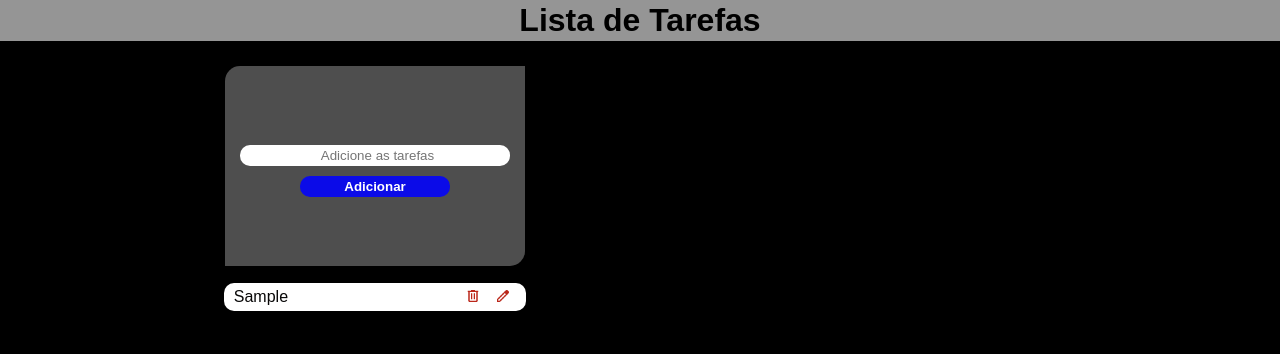
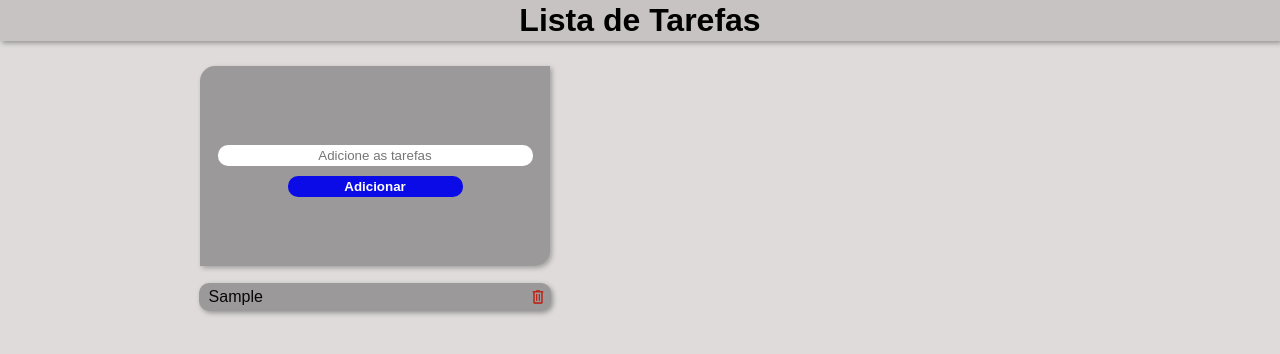
Before and after one commit to matias-gui/projeto-lista-de-tarefas, a plain HTML site: page index.html in a window 1280 px wide. Both pictures are taken after typing "Sample" into the empty fields and a click on the button "Adicionar". Drawn offline with Linux system fonts and the light colour scheme.

Commit message:
feat: Adicionando funcionalidade para salvar dados no localStorage

```diff
--- a/estilos/style.css
+++ b/estilos/style.css
@@ -26,13 +26,13 @@
 
 }
 body{
-    background-color: rgb(0, 0, 0);
+    background-color: rgba(201, 194, 194, 0.585);
     width: 100vw;
     height: 100vh;
 }
 h1{
     text-align: center;
-    background-color: rgba(255, 255, 255, 0.586);
+    background-color: rgba(8, 8, 8, 0.11);
     box-shadow: 2px 2px 5px #00000057;
     padding: 2px;
 }
@@ -57,13 +57,13 @@ h1{
     max-width: 750px;
 }
 .containe-tarefas{
-    width: 300px;
+    width: 350px;
     height: 200px;
     display: flex;
     flex-direction: column;
     align-items: center;
     justify-content: center;
-    background-color: rgba(251, 251, 251, 0.311);
+    background-color: #0a0a0a51;
     border-radius: 15px 0;
     box-shadow: 2px 2px 5px #01010147;
     margin: 10px 0;
@@ -94,40 +94,19 @@ ul {
     flex-direction: column;
     align-items: center;
     justify-content: center;
-    width: 60%;
+    width: 70%;
 }
 li{
     display: flex;
     width: 70%;
+    justify-content: space-between;
     text-indent: 5px;
     list-style: none;
-    background-color: #ffffff;
-    color: #090808;
+    background-color: #0a0a0a51;
+    color: #070707;
+    box-shadow: 2px 2px 5px #00000057;
     margin: 7px;
     padding: 5px;
     border-radius: 10px;
 
 }
-input{
-    display: flex;
-    width: 70%;
-    text-indent: 5px;
-    list-style: none;
-    background-color: #ffffff;
-    color: #090808;
-    margin: 7px;
-    padding: 5px;
-    border-radius: 10px;
-    border: none;
-    outline: none;
-}
-.buttonEdit{
-    padding: 5px ;
-    width: 60px;
-    position: absolute;
-    right: 64px;
-    border-radius: 10px;
-    background-Color: #0b0be8;
-    color: #ffff;
-    display: none;
-}
--- a/index.html
+++ b/index.html
@@ -21,10 +21,9 @@
             <button class="button-adicionar" onclick="adicionarTarefa()">Adicionar</button>
         </section>
       <ul class="mostrar-tarefas" >
-        <button class="buttonEdit"> Concluir</button>
       </ul>
     </main>
 </body>
 </html>
 
-<script src="/js/script.js"></script>
+<script src="/js/script.js" defer></script>
--- a/js/script.js
+++ b/js/script.js
@@ -1,4 +1,3 @@
-
 
 let tarefas = []
 let tarefa = document.querySelector('.input-tarefa')
@@ -7,78 +6,47 @@ let mostarTarefas = document.querySelector('.mostrar-tarefas')
 let ul = document.querySelector('ul')
 
 function adicionarTarefa() {
-    if(tarefa.value.length === 0){
+  if (tarefa.value.length === 0) {
     mensagem.style.display = 'block'
     mensagem.innerHTML = 'Nenhuma tarefa digitada'
     mensagem.style.animation = 'mensagem  2s ease-in-out '
-       setTimeout(()=>{
+    setTimeout(() => {
       mensagem.style.display = 'none'
     }, 3000)
-    }else if(tarefa.value.length >= 30){
+  } else if (tarefa.value.length >= 30) {
     mensagem.innerHTML = 'Texto muito longo '
     mensagem.style.display = 'block'
     mensagem.style.animation = 'mensagem  2s ease-in-out '
-       setTimeout(()=>{
+    setTimeout(() => {
       mensagem.style.display = 'none'
       mensagem.style.animation = ''
     }, 3000)
-    }else{
+  } else {
     tarefas.push(tarefa.value)
-
-    const novaTarefa  = document.createElement ('li')
+    localStorage.setItem('tarefas', JSON.stringify(tarefas))
+    const novaTarefa = document.createElement('li')
     novaTarefa.textContent = tarefa.value
 
+    const valorTarefa = tarefa.value
     const img1 = document.createElement('img')
     img1.src = 'img/delete_24dp_BB271A_FILL0_wght400_GRAD0_opsz24.png'
     img1.alt = 'Excluir'
     img1.style.width = '16px'
     img1.style.cursor = 'pointer'
-    img1.style.position = 'absolute'
-    img1.style.right = '110px'
-    img1.onclick = function(){
-      novaTarefa.remove()
-    }
-    const img2 = document.createElement('img')
-    const tarefaEdit = document.createElement('input')
-    const buttonEdit = document.querySelector('.buttonEdit')
-    tarefaEdit.style.display = 'none'
-
-    img2.src = 'img/edit_24dp_BB271A_FILL0_wght400_GRAD0_opsz24.png'
-    img2.alt = 'Editar'
-    img2.style.width = '16px'
-    img2.style.cursor = 'pointer'
-    img2.style.position = 'absolute'
-    img2.style.right = '80px'
-    img2.onclick = function(){
-      tarefaEdit.style.display = 'block'
-      tarefaEdit.value = novaTarefa.textContent
-      tarefaEdit.focus()
-      novaTarefa.style.display = 'none'
-      buttonEdit.style.display = 'block'
-
-      buttonEdit.onclick = function () {
-        novaTarefa.textContent = tarefaEdit.value
-        tarefaEdit.style.display = 'none'
-        buttonEdit.style.display = 'none'
-        novaTarefa.style.display = 'block'
-        img1.style.display = 'block'
-        img2.style.display = 'block'
+    img1.onclick = function () {
+      mostarTarefas.removeChild(novaTarefa)
+      const tarefasSalvas = JSON.parse(localStorage.getItem('tarefas')) || []
+      const novaLista = tarefasSalvas.filter(t => t !== valorTarefa)
+      localStorage.setItem('tarefas', JSON.stringify(novaLista))
+      tarefas = []
+      tarefa.value = ''
 
     }
-      }
-
-
-
-
-
-
-
     novaTarefa.appendChild(img1)
-    novaTarefa.appendChild(img2)
-    ul.appendChild(tarefaEdit)
-    ul.appendChild(buttonEdit)
     mostarTarefas.appendChild(novaTarefa)
 
     tarefa.value = ''
   }
+
+
 }
```
Lines whose indentation alone changed are shown as unchanged.
